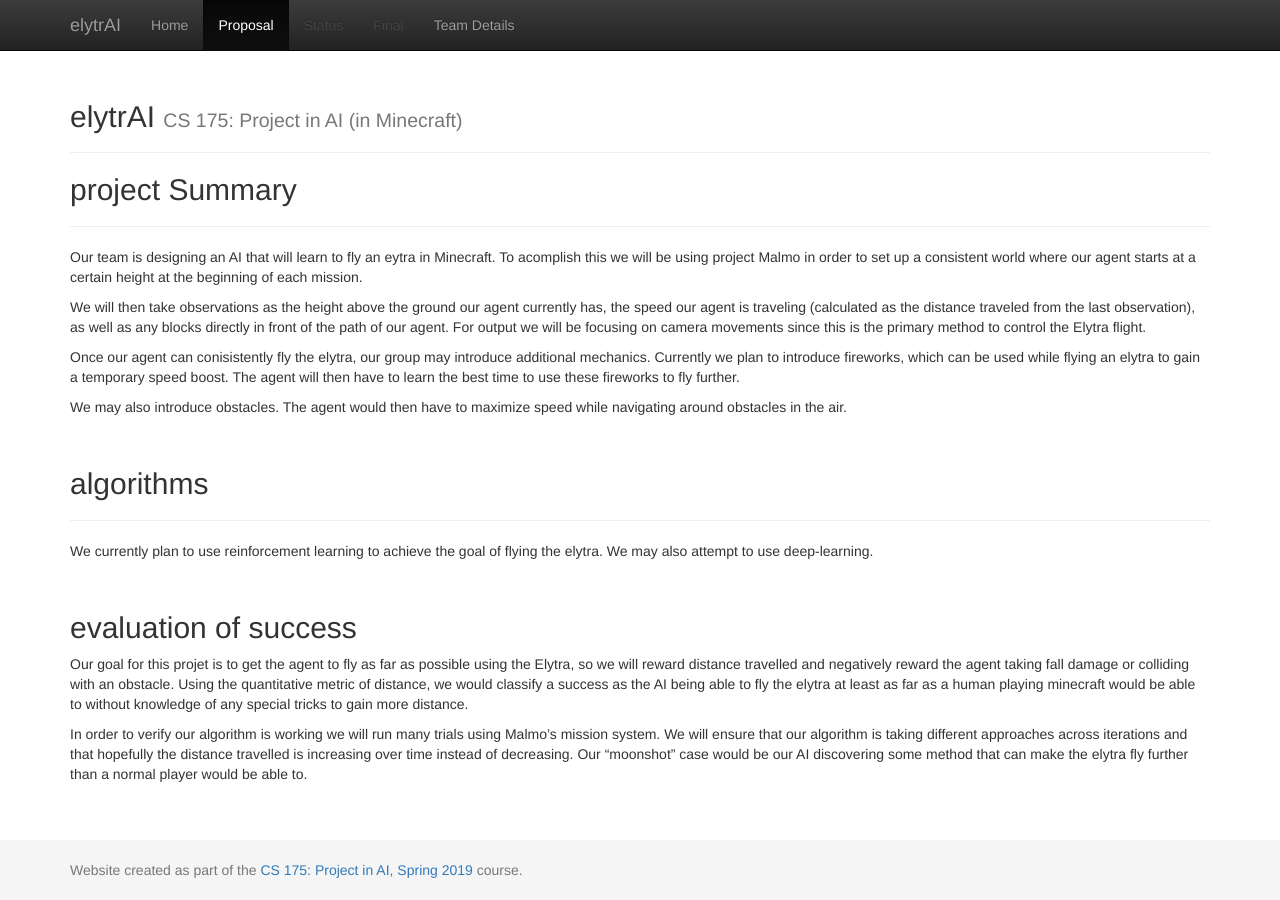
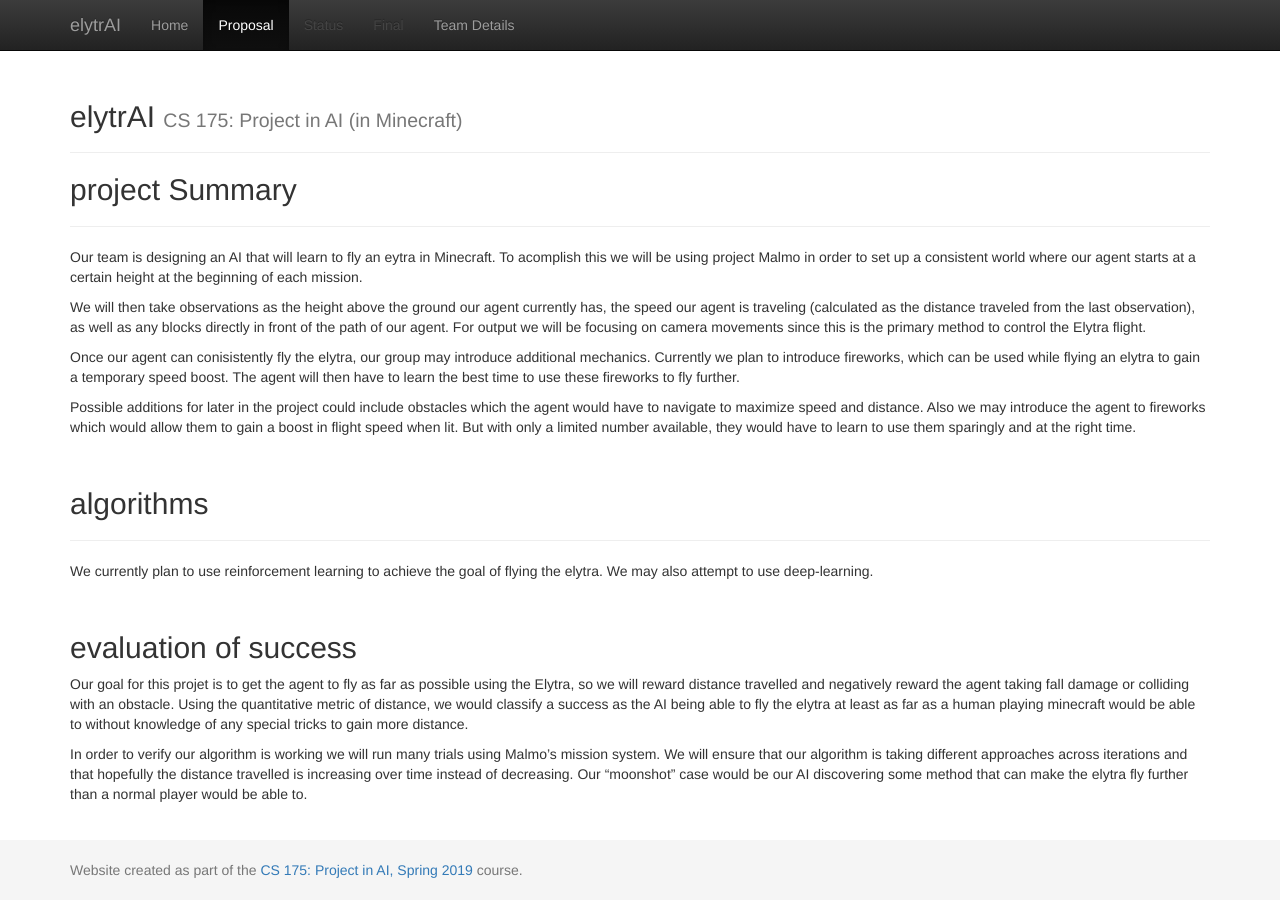
Before and after one commit to sbuchmiller/elytrAI, a Jekyll site: the page built from docs/proposal.md, in a window 1280 px wide. Built offline with Jekyll 4.4.1, drawn with Linux system fonts in a browser that asks for light colours.

Commit message:
Added Fireworks as possible addition
Expanded the final sentence of the project summary to include the possibility of using fireworks later in the project.

```diff
--- a/docs/proposal.md
+++ b/docs/proposal.md
@@ -11,7 +11,7 @@ We will then take observations as the height above the ground our agent currentl
 
 Once our agent can conisistently fly the elytra, our group may introduce additional mechanics. Currently we plan to introduce fireworks, which can be used while flying an elytra to gain a temporary speed boost. The agent will then have to learn the best time to use these fireworks to fly further.
 
-We may also introduce obstacles. The agent would then have to maximize speed while navigating around obstacles in the air.
+Possible additions for later in the project could include obstacles which the agent would have to navigate to maximize speed and distance. Also we may introduce the agent to fireworks which would allow them to gain a boost in flight speed when lit. But with only a limited number available, they would have to learn to use them sparingly and at the right time.
 
 <br>
 
```
